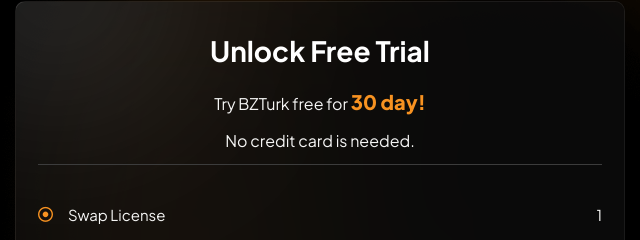
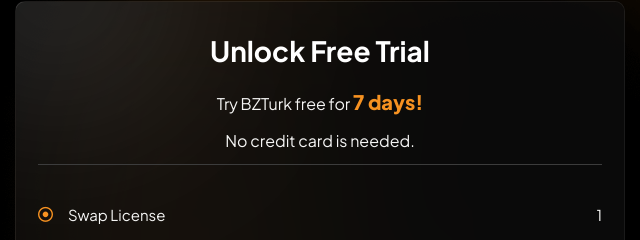
Before and after one commit to Apt2010/bz, a plain HTML site: page signup.html in a window 1280 px wide. Shown: the part 208-448 px from the top of the page, 640-1280 px from the left. Drawn offline with Linux system fonts and the light colour scheme; a script that the page names is missing.

Commit message:
other changes commit

```diff
--- a/signup.html
+++ b/signup.html
@@ -187,7 +187,7 @@
 
                             <h3 style="text-align:center ">Unlock Free Trial</h3>
                             <p style="text-align:center;margin-bottom: 10px;margin-top: 20px;">Try BZTurk free for
-                            <span style="font-weight: 900;color: #f79221;font-size: 20px;">30 day! </span> </p>
+                            <span style="font-weight: 900;color: #f79221;font-size: 20px;">7 days! </span> </p>
                             <p style="text-align:center; margin-bottom: 10px;">No credit card is needed. </p>
                         </div>
 
```
Also changed, not shown: html/index.html (+2 -2 lines), password.html (+1 -1 lines), payment_process.html (+1 -1 lines), verfiy.html (+1 -1 lines).
